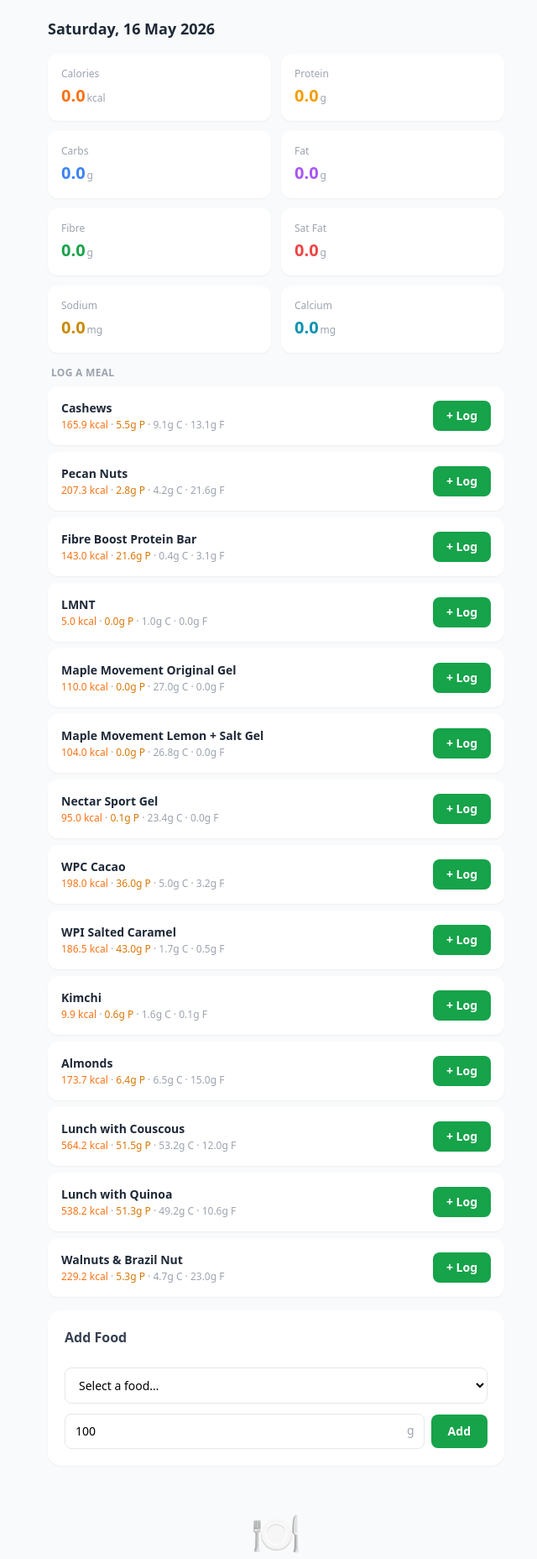
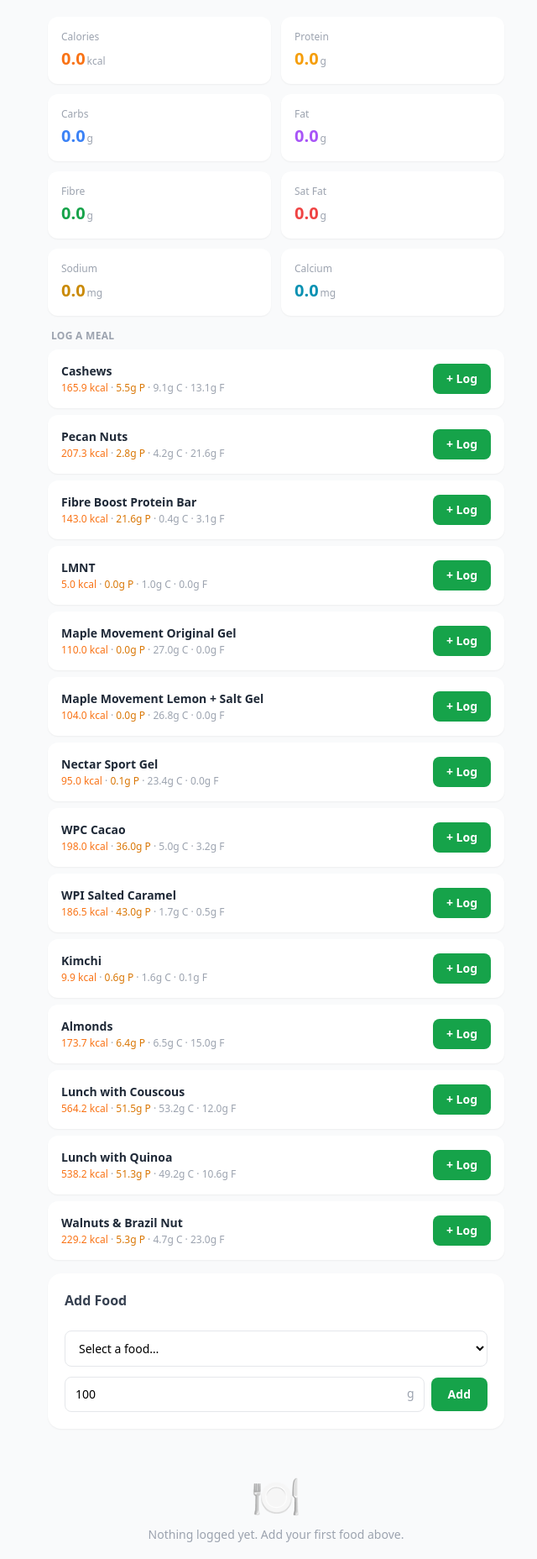
Before and after one commit to drnathanschaefer/nutrition-tracker, a FastAPI app: page / in a window 1280 px wide. Shown: the part 49-1905 px from the top of the page at 84% size, without its empty margins (311-951 px from the left). Run offline with FastAPI, Linux system fonts and the light colour scheme; data comes from the database, SQL or seed files in the repository; data that the repository does not hold is empty; some libraries are stand-ins or nearby versions.

Commit message:
Remove duplicate date heading from Today page

```diff
--- a/templates/index.html
+++ b/templates/index.html
@@ -1,9 +1,5 @@
 {% extends "base.html" %}
 {% block content %}
-
-<div class="mb-4">
-  <h1 class="text-lg font-bold text-gray-800">{{ today_fmt }}</h1>
-</div>
 
 <!-- Nutrient grid -->
 <div class="grid grid-cols-2 gap-3 mb-4">
```
